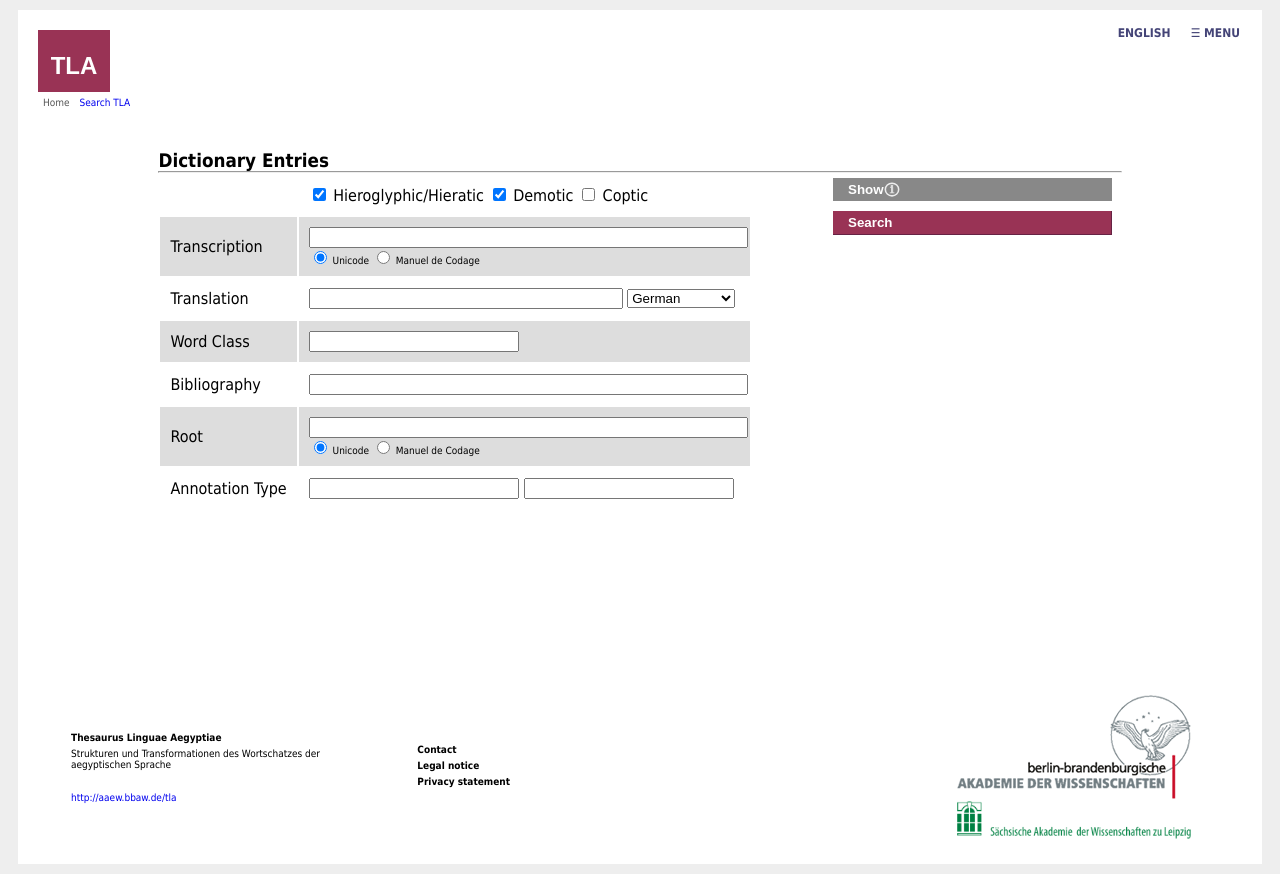
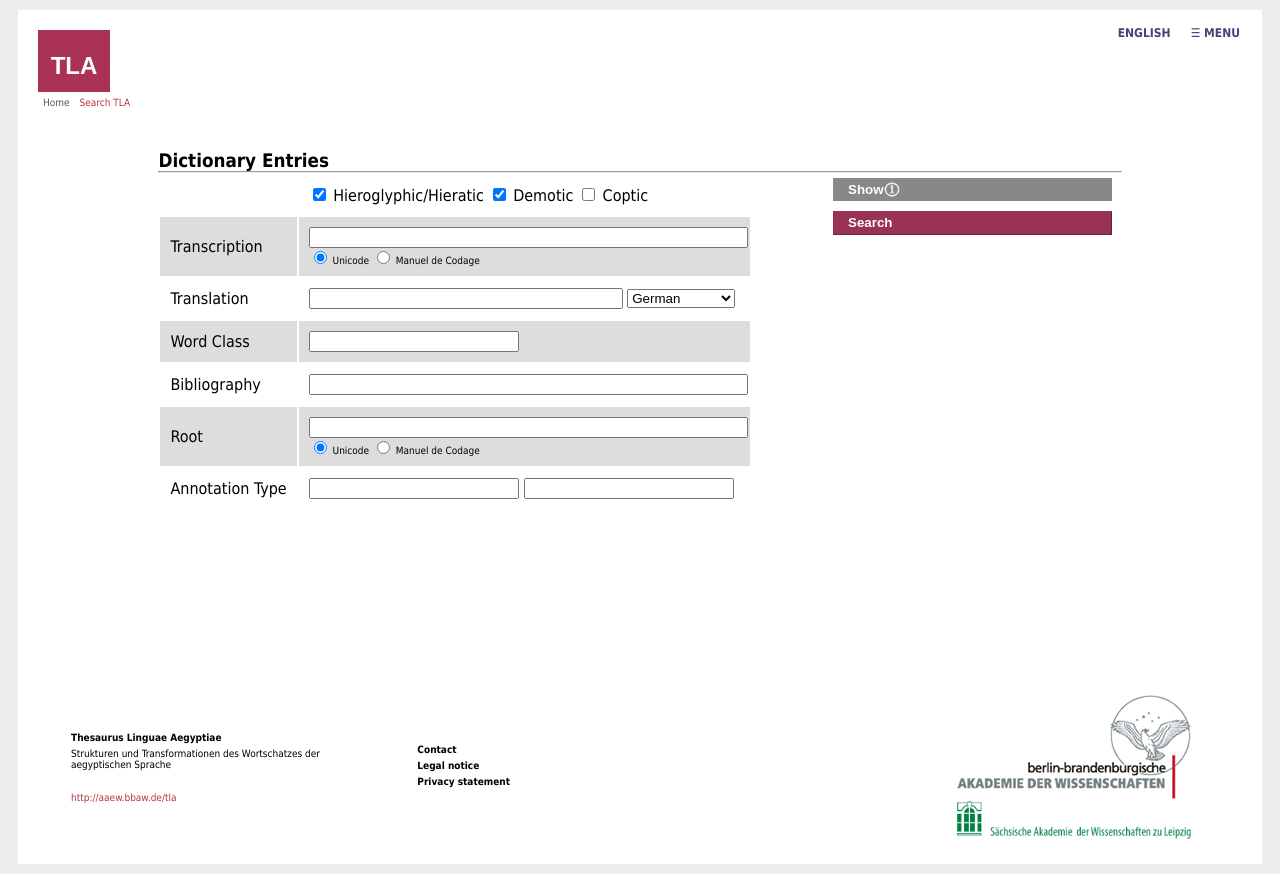
Before and after one commit to JKatzwinkel/tla-prototype-eval, a Django app: page /search/ in a window 1280 px wide. Run offline with Django 3.2, Linux system fonts and the light colour scheme.

Commit message:
change link color

```diff
--- a/static/css/body.css
+++ b/static/css/body.css
@@ -1,5 +1,18 @@
+:root {
+	--link-color: #b34;
+	--link-color-visited: #43b;
+}
+
 .transcription {
 	font-family: BBAWLibertine;
+}
+
+a {
+	color: var(--link-color);
+}
+
+a:visited {
+	color: var(--link-color-visited);
 }
 
 div#container {
--- a/static/css/static.css
+++ b/static/css/static.css
@@ -11,7 +11,7 @@ div#header {
 div#header div#logo {
 	width:72px;
 	height:72px;
-	background-color: #935;
+	background-color: #a35;
 	font-family: Arial;
 	font-size: 24px;
 	text-align: center;
```
